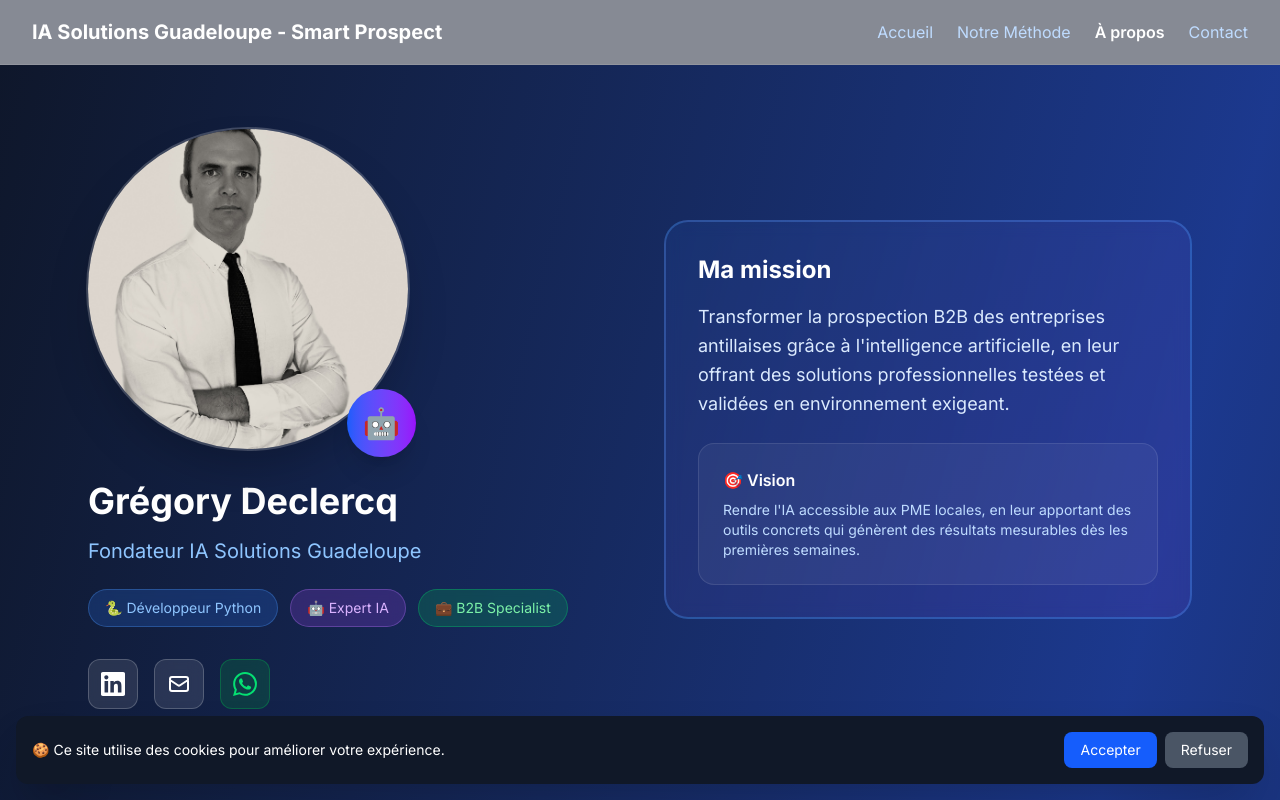
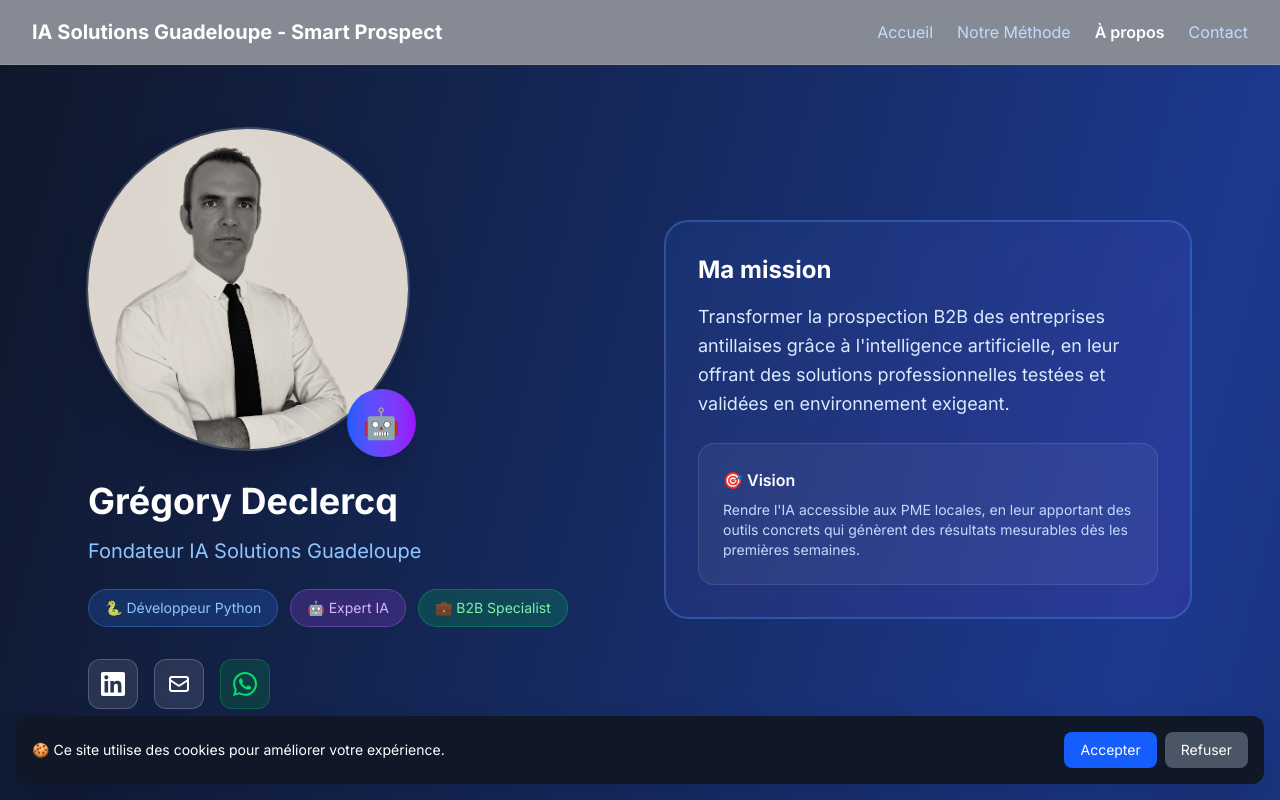
Before and after one commit to Greg971xx/ia-solutions-smart-prospect, a Next.js app: page /about in a window 1280 px wide. Shown: the top 800 px of the page. Built offline with nearby package versions, Linux system fonts and the light colour scheme.

Commit message:
Adjust image class for better positioning

```diff
--- a/src/app/about/page.tsx
+++ b/src/app/about/page.tsx
@@ -21,9 +21,9 @@ export default function AboutPage() {
                       src="/about/Photo_cv.jpg"
                       alt="Grégory Declercq"
                       fill
-                      className="object-cover"
+                      className="object-cover object-top"
                       priority
-                      sizes="256px"
+                      sizes="320px"
                     />
                   </div>
                   <div className="absolute -bottom-2 -right-2 bg-gradient-to-r from-blue-600 to-purple-600 rounded-full p-4 shadow-xl">
```
